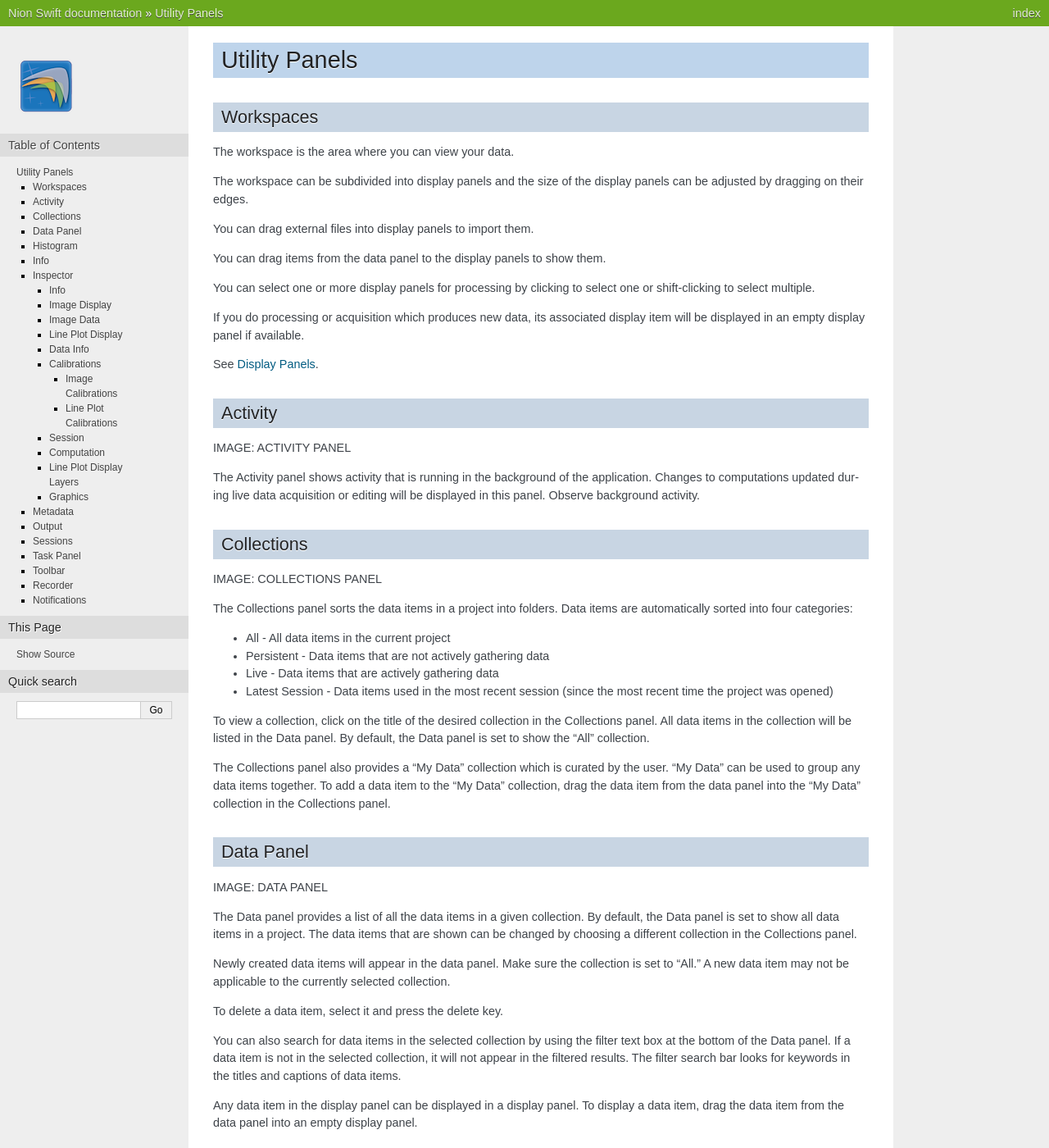
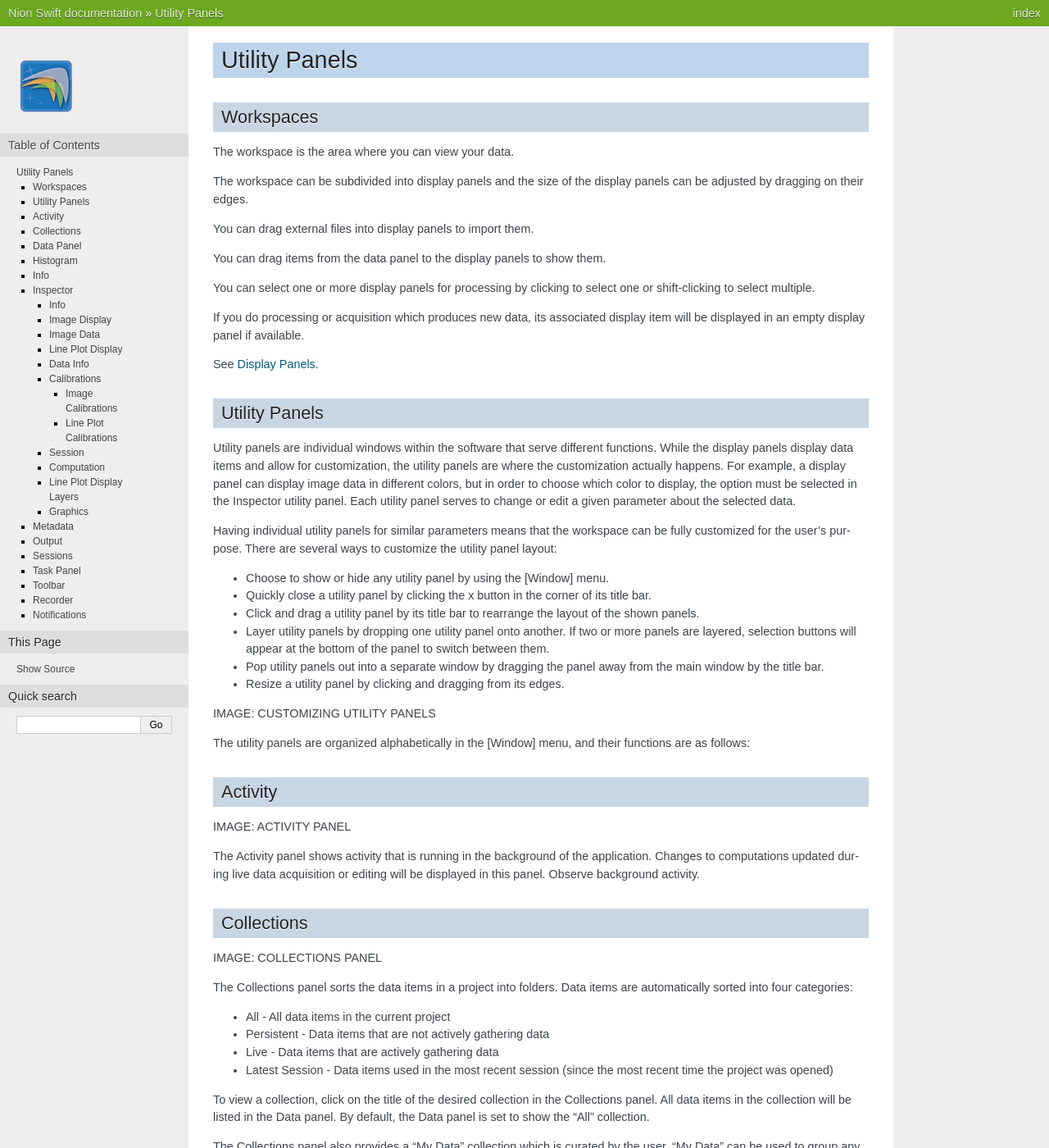
Before and after one commit to nion-software/nionswift, a Sphinx documentation site: the page built from docs/user_interface.rst, in a window 1280 px wide and 1400 px high. Shown: the whole window at 82% size. Built offline with Sphinx 7.4.7, drawn with Linux system fonts in a browser that asks for light colours.

Commit message:
Add Main Utility Panels Description

```diff
--- a/docs/user_interface.rst
+++ b/docs/user_interface.rst
@@ -7,7 +7,7 @@ Utility Panels
 **************
 
 .. _Workspaces:
-
+.. This section will be covered by the overview section so this will remain here temporarily until that section is finished.
 Workspaces
 ==========
 The workspace is the area where you can view your data.
@@ -23,6 +23,29 @@ You can select one or more display panels for processing by clicking to select o
 If you do processing or acquisition which produces new data, its associated display item will be displayed in an empty display panel if available.
 
 See :ref:`display-panels`.
+
+Utility Panels
+==============
+
+Utility panels are individual windows within the software that serve different functions. While the display panels display data items and allow for customization, the utility panels are where the customization actually happens. For example, a display panel can display image data in different colors, but in order to choose which color to display, the option must be selected in the Inspector utility panel. Each utility panel serves to change or edit a given parameter about the selected data.
+
+Having individual utility panels for similar parameters means that the workspace can be fully customized for the user's purpose. There are several ways to customize the utility panel layout:
+
+* Choose to show or hide any utility panel by using the [Window] menu.
+
+* Quickly close a utility panel by clicking the x button in the corner of its title bar.
+
+* Click and drag a utility panel by its title bar to rearrange the layout of the shown panels.
+
+* Layer utility panels by dropping one utility panel onto another. If two or more panels are layered, selection buttons will appear at the bottom of the panel to switch between them.
+
+* Pop utility panels out into a separate window by dragging the panel away from the main window by the title bar.
+
+* Resize a utility panel by clicking and dragging from its edges.
+
+IMAGE: CUSTOMIZING UTILITY PANELS
+
+The utility panels are organized alphabetically in the [Window] menu, and their functions are as follows:
 
 .. _Activity Panel:
 
```
